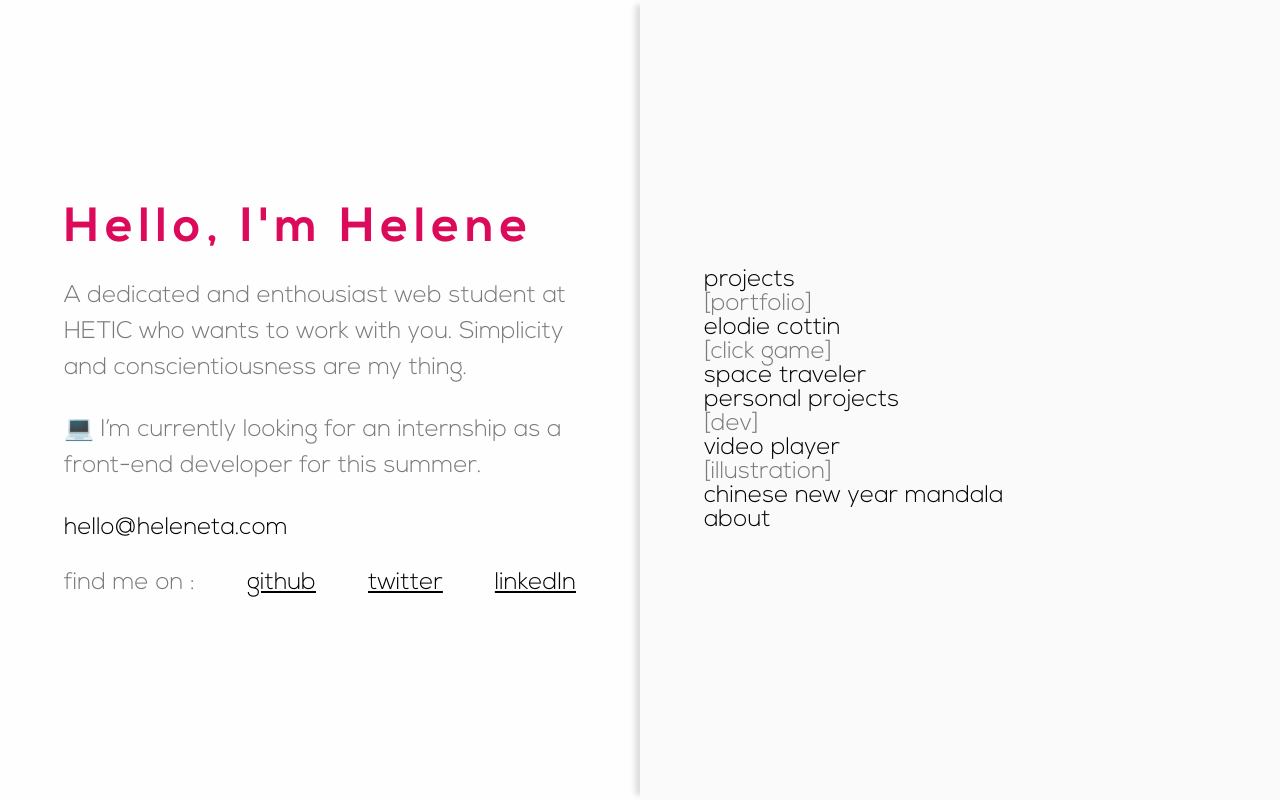
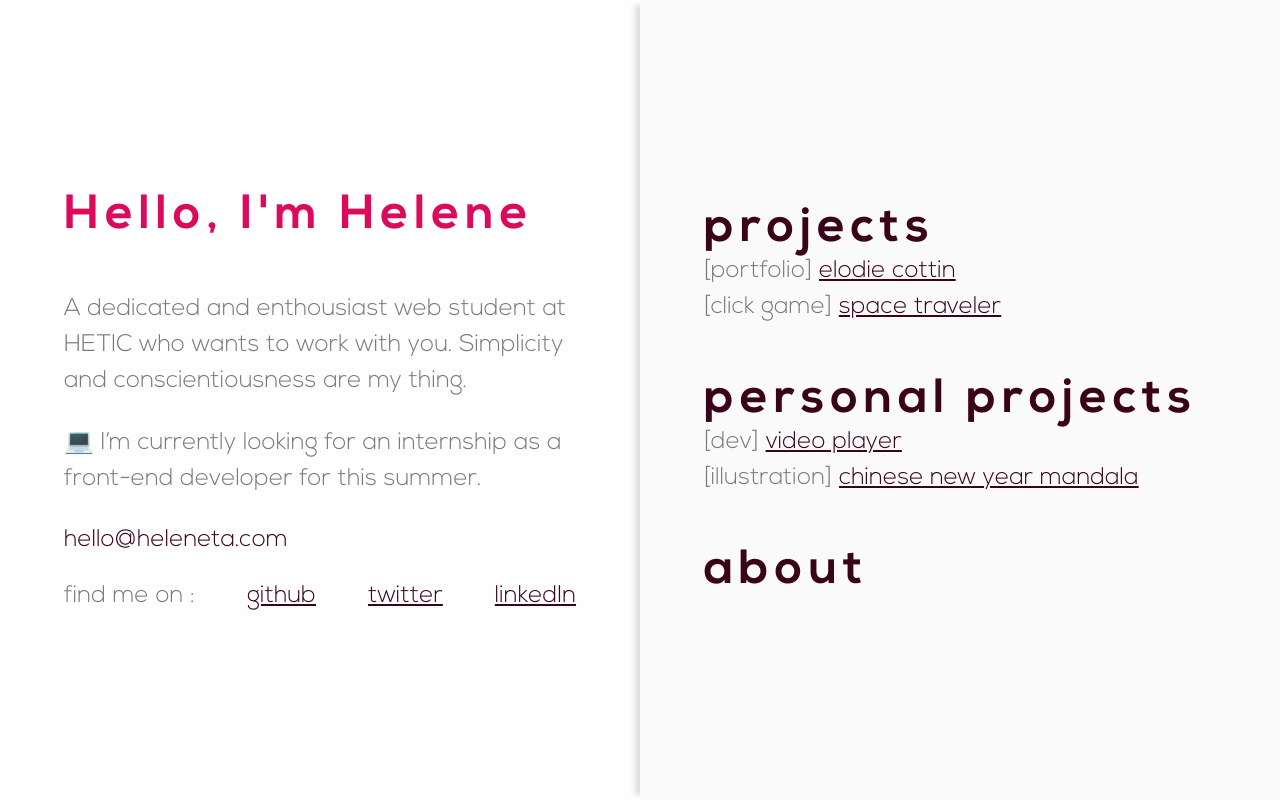
Before and after one commit to Thaelene/portfolio-heleneta, a website: page dist/index.html in a window 1280 px wide. Drawn offline with Linux system fonts and the light colour scheme; some packages are replaced by stand-ins of ours; files that its build step writes are made by us from their sources; a script that the page names is missing.

Commit message:
homepage

```diff
--- a/src/scss/_fonts.scss
+++ b/src/scss/_fonts.scss
@@ -9,3 +9,15 @@
 
 $pink: #DB0A5B;
 $grey: #7A797A;
+$black : #390318;
+
+//font styles
+.title{
+    font-family: 'nexa-bold';
+    font-size: 48px;
+    letter-spacing: 6px;
+}
+
+.adress-mail{
+    color: $black;
+}
--- a/src/scss/style.scss
+++ b/src/scss/style.scss
@@ -5,11 +5,9 @@ body{
 }
 a{
     text-decoration: none;
-    color: #000;
+    color: $black;
 }
-.adress-mail{
-    color: #000;
-}
+
 //Animation filling links with $pink
 .link-decoration{
     outline: none;
@@ -79,15 +77,13 @@ a{
     background: #fefefe;
 
     h1{
-        font-family: 'nexa-bold';
-        font-size: 48px;
         color : $grey;
         text-align: center;
         outline: none;
     	text-decoration: none;
     	position: relative;
     	display: inline-block;
-        letter-spacing: 6px;
+        margin-bottom: 5%;
 
         &:before{
             content: attr(data-letters);
@@ -146,9 +142,31 @@ a{
     }
 }
 
+//Right side
 .right-side{
     background: #fafafa;
     -webkit-box-shadow: -10px 0px 5px -5px rgba(224,221,224,1);
     -moz-box-shadow: -10px 0px 5px -5px rgba(224,221,224,1);
     box-shadow: -10px 0px 5px -5px rgba(224,221,224,1);
+
+    h2{
+        color: $black;
+    }
+    .category{
+        margin-bottom: 10%;
+
+        &:last-child{
+            margin-bottom: 0;
+        }
+    }
+    ul{
+        li{
+            p, a{
+                display: inline-block;
+            }
+            p{
+                line-height: 36px;
+            }
+        }
+    }
 }
```
Also changed, not shown: dist/assets/css/style.min.css, dist/index.html, readme.md.
